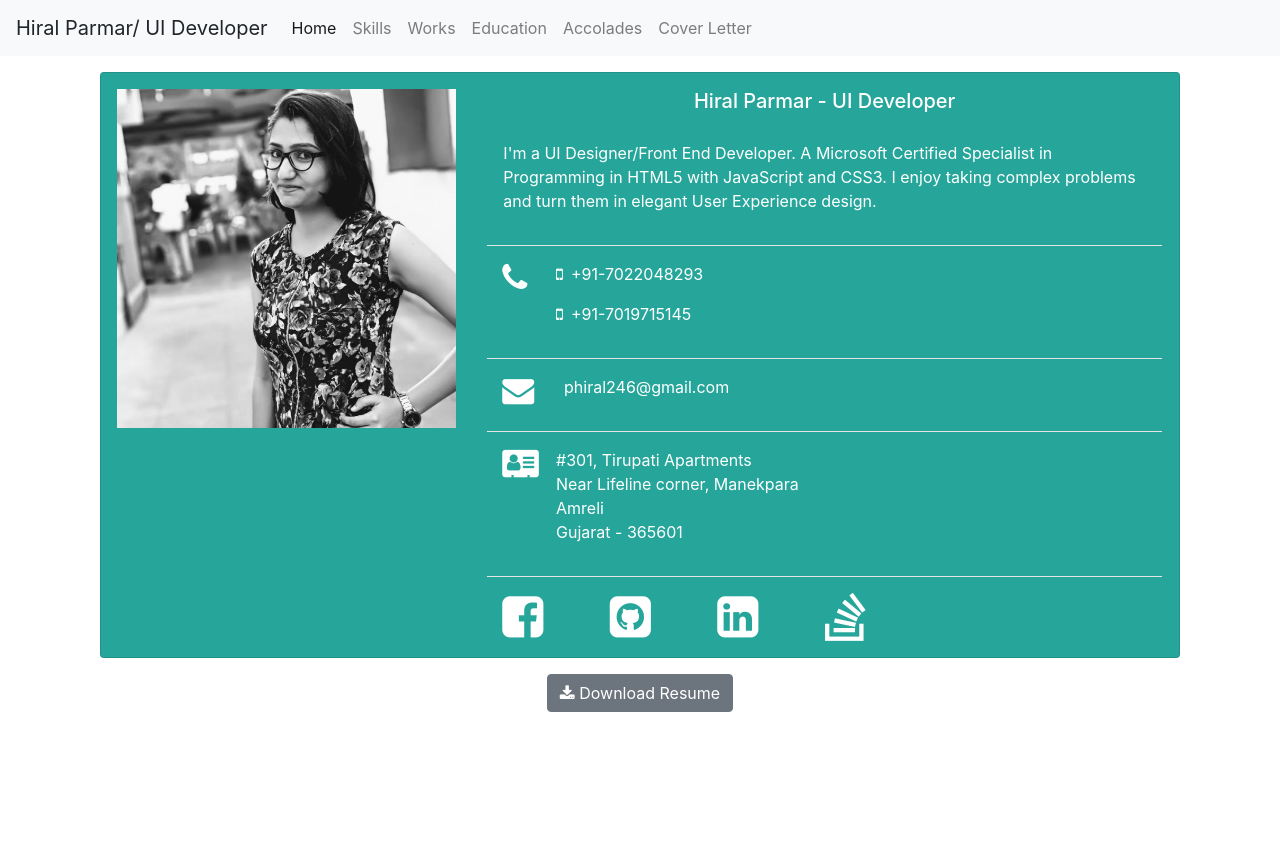
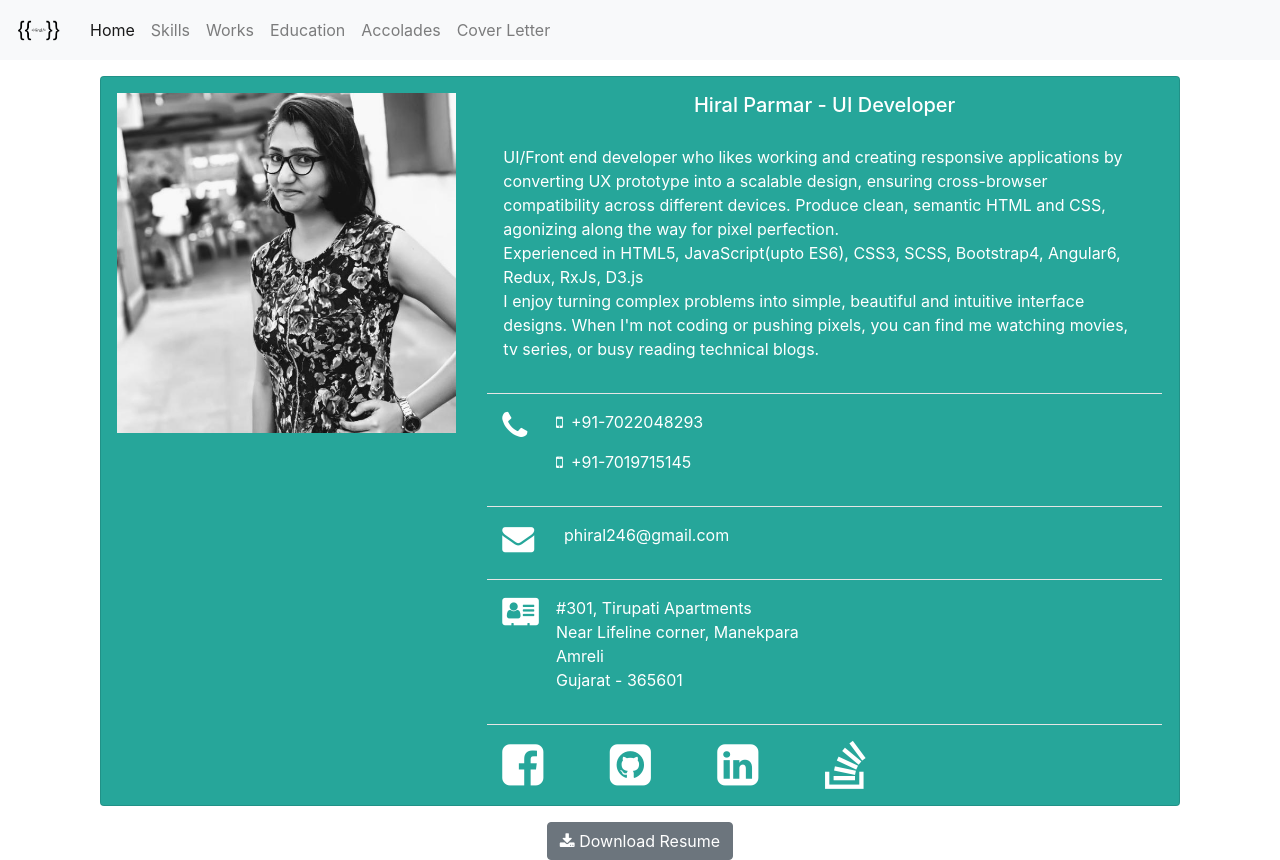
Before and after one commit to hir06/portfolio, an Angular app: page /about in a window 1280 px wide. Before the commit the page ends 800 px from the top, so only its background shows below. Built offline with nearby package versions, Linux system fonts and the light colour scheme.

Commit message:
Added text

```diff
--- a/src/app/header/header.component.html
+++ b/src/app/header/header.component.html
@@ -1,5 +1,7 @@
       <nav class="navbar sticky-top navbar-expand-lg navbar-light bg-light">
-          <a class="navbar-brand" [routerLink]="">Hiral Parmar/ UI Developer</a>
+          <a class="navbar-brand" [routerLink]="">
+            <img src="../../assets/images/hiral-logo.png" width="50px">
+          </a>
           <button class="navbar-toggler collapsed" type="button" data-toggle="collapse" data-target="#navbarTogglerDemo02" aria-controls="navbarTogglerDemo02" aria-expanded="false" aria-label="Toggle navigation">
             <span class="navbar-toggler-icon"></span>
           </button>
--- a/src/app/home/home.component.html
+++ b/src/app/home/home.component.html
@@ -13,8 +13,16 @@
           <div #desc>
             <p class="p-3">
 
-              I'm a UI Designer/Front End Developer. A Microsoft Certified Specialist in Programming in HTML5 with
-              JavaScript and CSS3. I enjoy taking complex problems and turn them in elegant User Experience design.
+              UI/Front end developer who likes working and creating responsive applications by converting UX prototype
+              into a scalable design, ensuring cross-browser compatibility across different devices.
+              Produce clean, semantic HTML and CSS, agonizing along the way for pixel perfection.
+              <br>
+              Experienced in HTML5, JavaScript(upto ES6), CSS3, SCSS, Bootstrap4, Angular6, Redux, RxJs, D3.js
+              <br>
+              I enjoy turning complex problems into simple, beautiful and intuitive interface designs.
+              When I'm not coding or pushing pixels, you can find me watching movies, tv series, or busy reading technical blogs.
+
+
             </p>
           </div>
           <hr />
```
Also changed, not shown: src/assets/images/hiral-logo.png (added).
